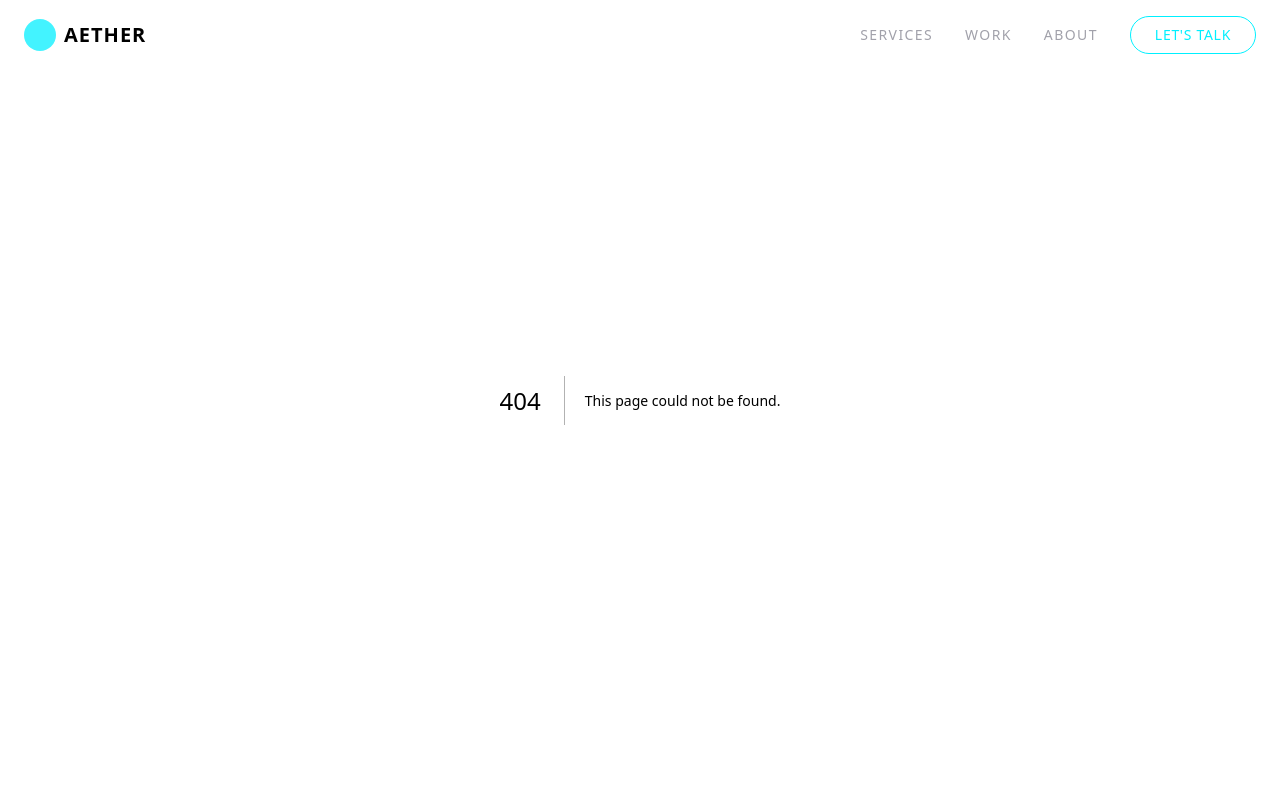
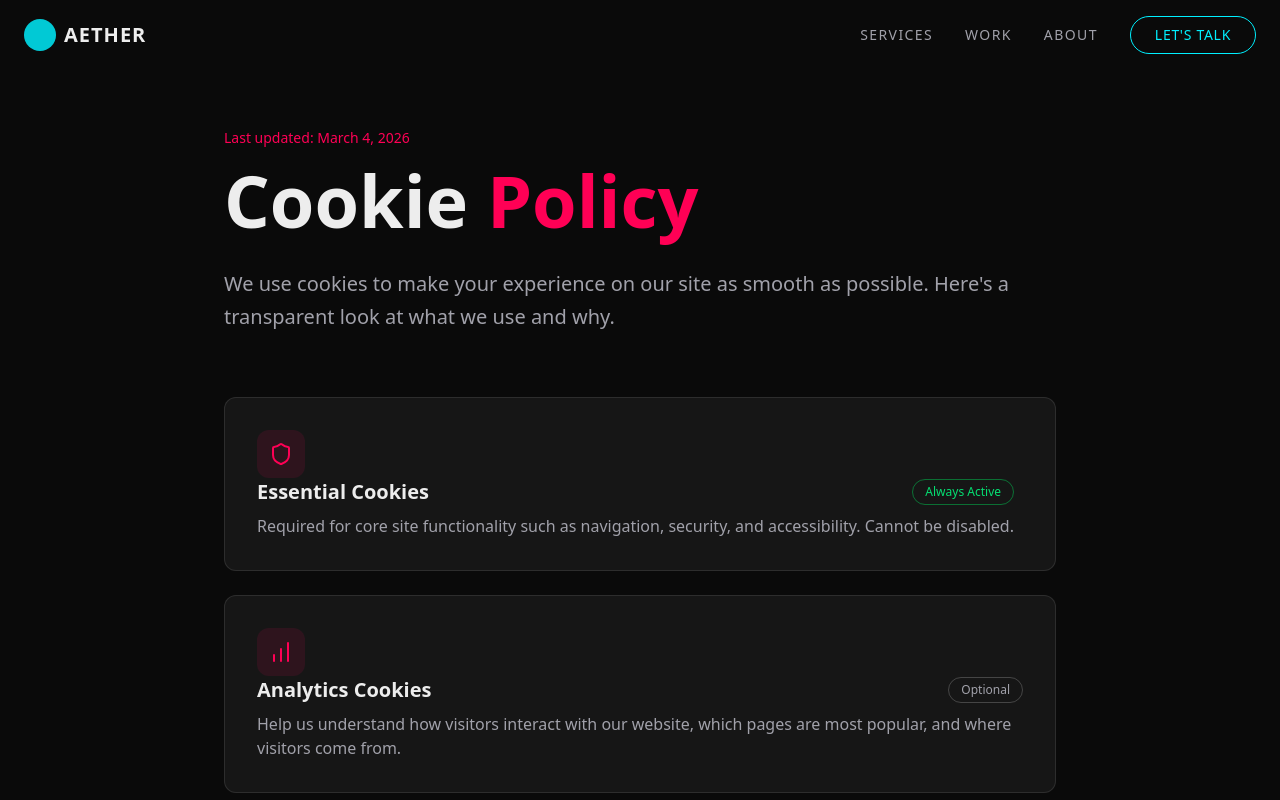
Before and after one commit to hanjiwon1108/aether, a Next.js app: page /legal/cookies in a window 1280 px wide. Before the commit this address had no page. Shown: the top 800 px of the page. Built offline with nearby package versions, Linux system fonts and the light colour scheme.

Commit message:
feat: cookies page develop

```diff
--- /dev/null
+++ b/src/app/legal/cookies/page.tsx
@@ -0,0 +1,41 @@
+"use client";
+import { motion } from "framer-motion";
+import Card from "@/shared/ui/Card";
+import { Shield, BarChart, Cog, Star } from "lucide-react";
+
+const cookieTypes = [
+  { icon: Shield, name: "Essential Cookies", description: "Required for core site functionality such as navigation, security, and accessibility. Cannot be disabled.", status: "Always Active" },
+  { icon: BarChart, name: "Analytics Cookies", description: "Help us understand how visitors interact with our website, which pages are most popular, and where visitors come from.", status: "Optional" },
+  { icon: Star, name: "Marketing Cookies", description: "Used to track visitors across websites and display relevant ads on third-party platforms (e.g., social media).", status: "Optional" },
+  { icon: Cog, name: "Preference Cookies", description: "Remember your settings and preferences (e.g., language, theme) for a personalized experience on future visits.", status: "Optional" },
+];
+
+export default function CookiesPage() {
+  return (
+    <main className="pt-32 pb-24 px-4 md:px-8 max-w-4xl mx-auto">
+      <motion.div initial={{ opacity: 0, y: 20 }} animate={{ opacity: 1, y: 0 }} transition={{ duration: 0.8 }} className="mb-16">
+        <p className="text-sm text-accent mb-4">Last updated: March 4, 2026</p>
+        <h1 className="text-5xl md:text-7xl font-bold font-display mb-8">Cookie <span className="text-accent">Policy</span></h1>
+        <p className="text-xl text-muted-foreground leading-relaxed">We use cookies to make your experience on our site as smooth as possible. Here&apos;s a transparent look at what we use and why.</p>
+      </motion.div>
+      <div className="space-y-6">
+        {cookieTypes.map((cookie, i) => (
+          <motion.div key={cookie.name} initial={{ opacity: 0, y: 20 }} whileInView={{ opacity: 1, y: 0 }} viewport={{ once: true }} transition={{ delay: i * 0.1 }}>
+            <Card className="p-8 flex items-start gap-6">
+              <div className="w-12 h-12 rounded-xl bg-accent/10 flex items-center justify-center shrink-0">
+                <cookie.icon className="w-6 h-6 text-accent" />
+              </div>
+              <div className="flex-1">
+                <div className="flex items-center justify-between mb-2">
+                  <h3 className="text-xl font-bold">{cookie.name}</h3>
+                  <span className={`text-xs px-3 py-1 rounded-full border ${cookie.status === "Always Active" ? "border-green-500/50 text-green-400" : "border-white/20 text-muted-foreground"}`}>{cookie.status}</span>
+                </div>
+                <p className="text-muted-foreground">{cookie.description}</p>
+              </div>
+            </Card>
+          </motion.div>
+        ))}
+      </div>
+    </main>
+  );
+}
```
